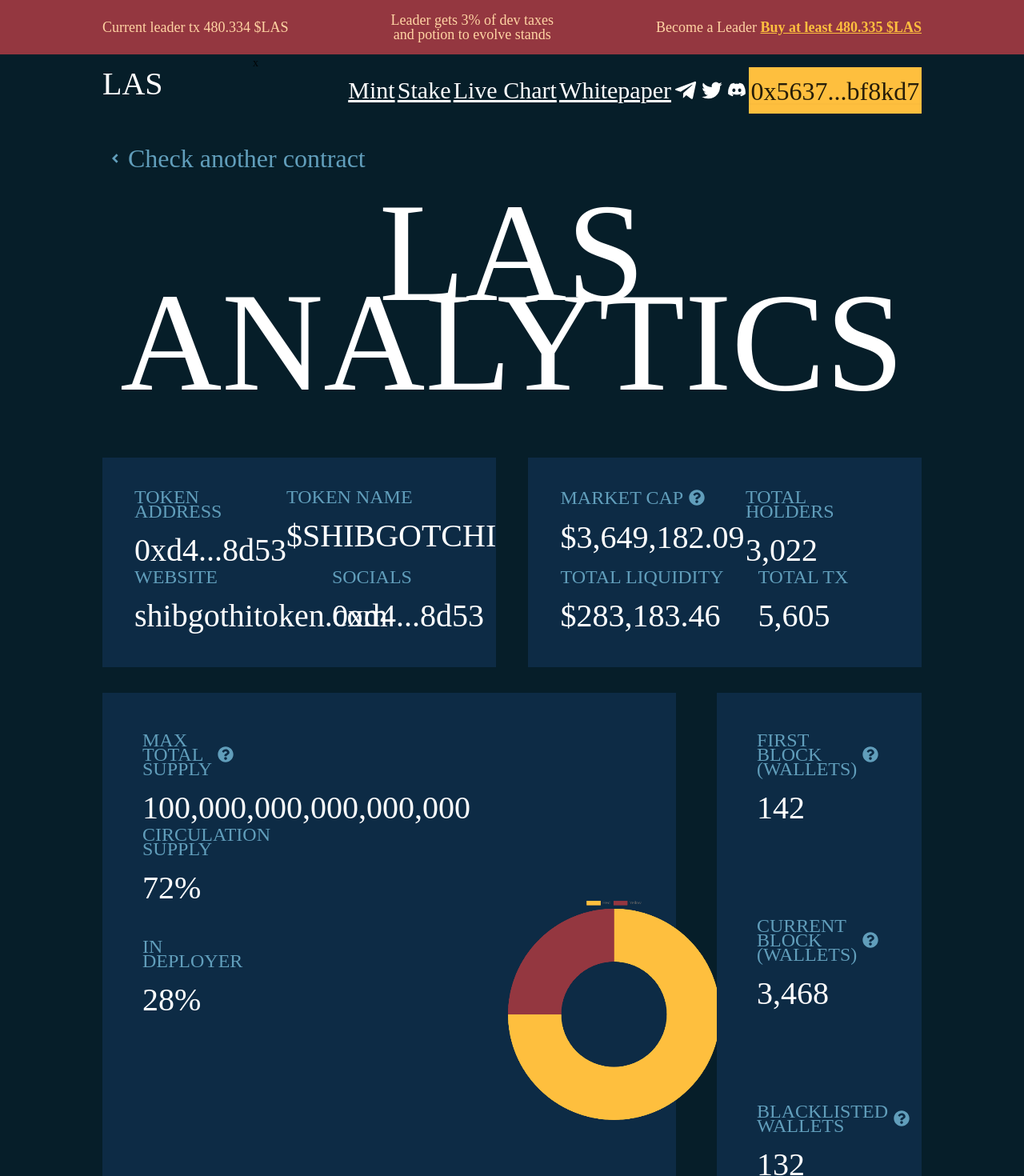
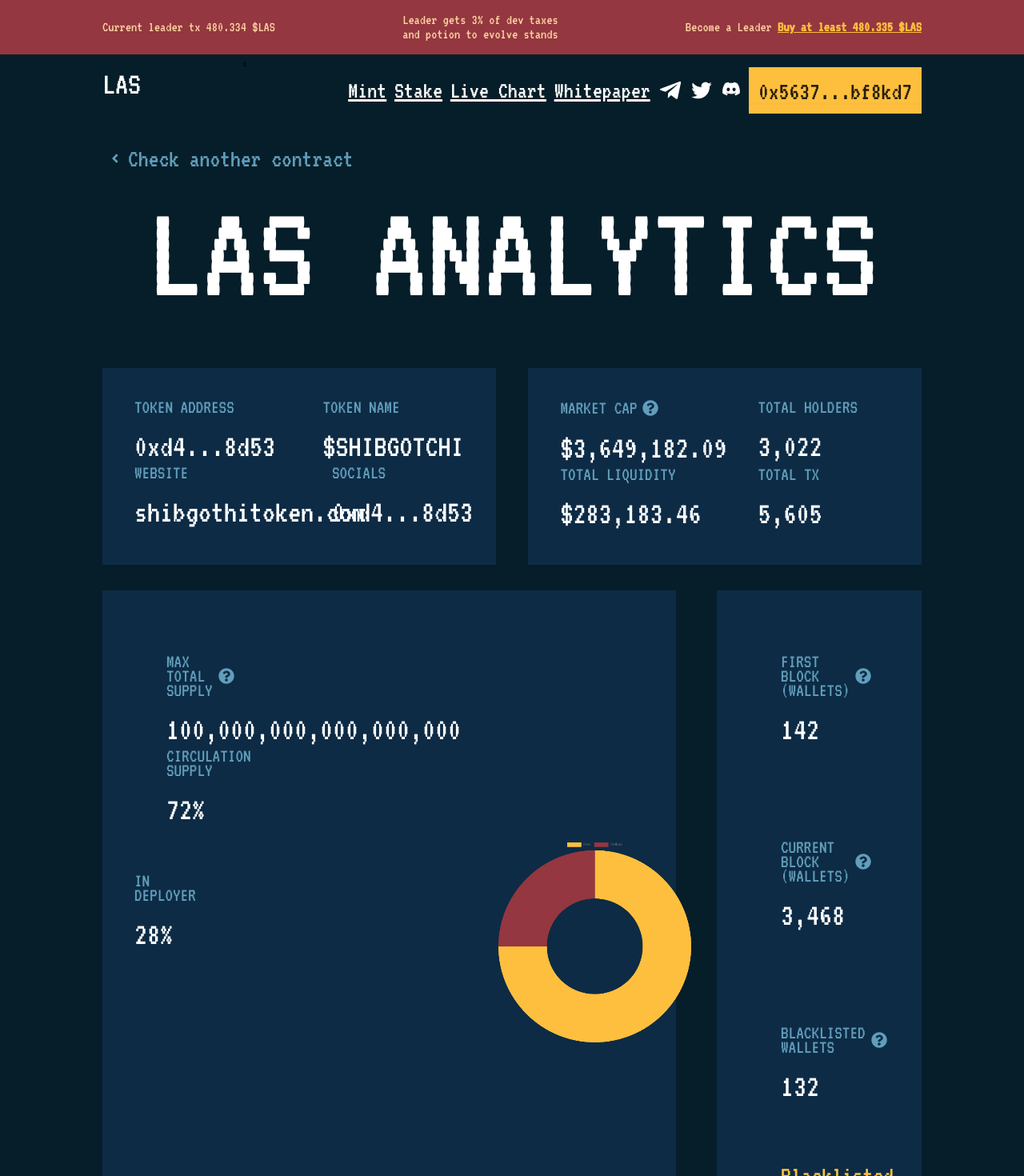
Before and after one commit to TukhtayevaRoziya/test_project, a Next.js app: page /home in a window 1280 px wide. Shown: the top 1470 px of the page at 80% size. Built offline with nearby package versions, Linux system fonts and the light colour scheme.

Commit message:
some fix for font-family

```diff
--- a/components/analytics/Analytics.module.css
+++ b/components/analytics/Analytics.module.css
@@ -15,7 +15,7 @@
   width: 100%;
   display: flex;
   align-items: center;
-  font-family: "Mini Pixel-7";
+  font-family: "VT323", monospace;
   font-style: normal;
   font-weight: 400;
   font-size: 32px;
@@ -26,7 +26,7 @@
 
 .analytics__body__title {
   width: 100%;
-  font-family: "Mini Pixel-7";
+  font-family: "VT323", monospace;
   font-style: normal;
   font-weight: 400;
   font-size: 176px;
@@ -62,7 +62,7 @@
 }
 
 .analytics__body__block__box__titles div p {
-  font-family: "Mini Pixel-7";
+  font-family: "VT323", monospace;
   font-style: normal;
   font-weight: 400;
   font-size: 24px;
@@ -81,7 +81,7 @@
 }
 
 .analytics__body__block__box__titles div h3 {
-  font-family: "Mini Pixel-7";
+  font-family: "VT323", monospace;
   font-style: normal;
   font-weight: 400;
   font-size: 40px;
@@ -107,7 +107,7 @@
 .content p {
   width: 80%;
   text-align: center;
-  font-family: "Mini Pixel-7";
+  font-family: "VT323", monospace;
   font-style: normal;
   font-weight: 400;
   font-size: 24px;
@@ -128,6 +128,9 @@
     margin-bottom: 0;
     margin-top: 0
   }
+  .analytics__body__block__box__titles div h3{
+    font-size: 20px
+  }
   .analytics__body__block{
     flex-direction: column;
   }
@@ -142,6 +145,7 @@
   .analytics__body__block__box__titles div p {
     width: 100%;
     justify-content: center;
+    text-align: center;
     margin-bottom: 0
   }
   .analytics__body__block__box__titles div:first-child{
--- a/components/analytics/bigBlock/BigBlock.module.css
+++ b/components/analytics/bigBlock/BigBlock.module.css
@@ -12,7 +12,7 @@
 }
 
 .bigBlock__title h1{
-  font-family: 'Mini Pixel-7' !important;
+  font-family: "VT323", monospace !important;
 font-style: normal;
 font-weight: 400 !important;
 font-size: 80px;
--- a/components/analytics/chart/Chart.module.css
+++ b/components/analytics/chart/Chart.module.css
@@ -41,7 +41,7 @@
 }
 
 .analytics__body__block__box__titles div p {
-  font-family: "Mini Pixel-7";
+  font-family: "VT323", monospace;
   font-style: normal;
   font-weight: 400;
   font-size: 24px;
@@ -60,7 +60,7 @@
 }
 
 .analytics__body__block__box__titles div h3 {
-  font-family: "Mini Pixel-7";
+  font-family: "VT323", monospace;
   font-style: normal;
   font-weight: 400;
   font-size: 40px;
@@ -72,7 +72,7 @@
 }
 
 .analytics__body__block__diagramma_box__title{
-  padding-left: 40px;
+  padding-top: 1rem;
   width: 30%
 }
 
@@ -91,7 +91,7 @@
 }
 
 .analytics__body__block__desc_block__list_text{
-  font-family: 'Mini Pixel-7';
+  font-family: "VT323", monospace;
 font-style: normal;
 font-weight: 400;
 font-size: 32px;
@@ -104,7 +104,7 @@ color: #FEBF3E;
 
 .analytics__body__block__box {
   width: 100%;
-  padding: 10px;
+  padding: 40px;
   background: #0d2b45;
 }
 .analytics__body__block__desc_block__list_text{
--- a/components/analytics/endBlock/bigBlockEnd/BigBlock.module.css
+++ b/components/analytics/endBlock/bigBlockEnd/BigBlock.module.css
@@ -12,7 +12,7 @@
 }
 
 .bigBlock__title h1{
-  font-family: 'Mini Pixel-7' !important;
+  font-family: "VT323", monospace !important;
 font-style: normal;
 font-weight: 400 !important;
 font-size: 80px;
@@ -41,7 +41,9 @@ all: unset;
   }
 
 .bigBlock__title h1{
-  margin-bottom:0
+  margin-bottom:1rem ;
+  font-size: 40px;
+  line-height: 45px
 }
 .bigBlock__text{
   width: 100%
--- a/components/header/Header.module.css
+++ b/components/header/Header.module.css
@@ -18,7 +18,7 @@
 .header p {
 
   margin: 0;
-  font-family: "Mini Pixel-7";
+  font-family: "VT323", monospace;
   font-style: normal;
   font-weight: 400;
   font-size: 18px;
--- a/components/login/login.module.css
+++ b/components/login/login.module.css
@@ -1,5 +1,5 @@
 @font-face {
-  font-family: "Mini Pixel-7";
+  font-family: "VT323", monospace;
   src: url(https://fonts.googleapis.com/css2?family=Inter&display=optional);
 }
 .Wrapper {
@@ -14,7 +14,7 @@
 .Input__type__checkbox__label{
   color:white;
   margin-left:0.5rem;
-  font-family: 'Mini Pixel-7';
+  font-family: "VT323", monospace;
 font-style: normal;
 font-weight: 400;
 font-size: 20px;
@@ -27,7 +27,7 @@ line-height: 26px;
 }
 
 .login__input__blog__label {
-  font-family: "Mini Pixel-7";
+  font-family: "VT323", monospace;
   font-weight: 400;
   font-size: 20px;
   line-height: 26px;
@@ -59,7 +59,7 @@ line-height: 26px;
   padding: 30px 45px;
 }
 .login__input h1 {
-  font-family: "Mini Pixel-7";
+  font-family: ;
   font-style: normal;
   font-weight: 400;
   font-size: 60px;
@@ -96,7 +96,7 @@ line-height: 26px;
 }
 
 .Login__Block p {
-  font-family: "Mini Pixel-7";
+  font-family: "VT323", monospace;
   font-style: normal;
   width: 555px;
   font-weight: 400;
--- a/components/navbar/Navbar.module.css
+++ b/components/navbar/Navbar.module.css
@@ -23,7 +23,7 @@
 .navbar__links a {
   color: #fff;
   text-decoration: underline;
-  font-family: "Mini Pixel-7";
+  font-family: "VT323", monospace;
   font-style: normal;
   font-weight: 400;
   font-size: 30px;
@@ -42,7 +42,7 @@
 .navbar__links__btn button {
   background: none;
   border: none;
-  font-family: "Mini Pixel-7";
+  font-family: "VT323", monospace;
   font-style: normal;
   font-weight: 400;
   font-size: 32px;
@@ -57,7 +57,7 @@
 .navbar__title {
   margin: auto 0;
 
-  font-family: "Mini Pixel-7";
+  font-family: "VT323", monospace;
   font-style: normal;
   font-weight: 400;
   font-size: 40px;
@@ -96,4 +96,9 @@
     justify-content: flex-end;
     margin: 2rem 1rem 0
   }
+
+  .navbar__links a {
+    font-size: 20px;
+    line-height: 26px;
+  }
 }
--- a/components/navbar/SmNavbar.jsx
+++ b/components/navbar/SmNavbar.jsx
@@ -1,15 +1,17 @@
 import { useState } from 'react';
 import { Button, Drawer } from 'antd';
+import { AiOutlineMenu } from "react-icons/ai";
 import { RiTwitterFill } from "react-icons/ri";
 import { FaTelegramPlane } from "react-icons/fa";
 
 import Link from "next/link";
+import Head from 'next/head';
 import Image from "next/image";
+
 import subtract from "../../assets/navbar/Subtract.png";
 
 import 'antd/dist/antd.css';
 import styles from "./Navbar.module.css";
-import Head from 'next/head';
 
 export const SmNavbar = () => {
   const [visible, setVisible] = useState(false);
@@ -37,7 +39,7 @@ export const SmNavbar = () => {
       <h1 className={styles.navbar__title}>LAS</h1>
 
       <Button type="primary" onClick={showDrawer}>
-        Open
+      <AiOutlineMenu/>
       </Button>
       </div>
       <Drawer title={'LAS'
--- a/styles/globals.css
+++ b/styles/globals.css
@@ -2,7 +2,7 @@
 @tailwind components;
 @tailwind utilities;
 @font-face {
-  font-family: "Mini Pixel-7";
+  font-family: "VT323", monospace;
   src: url(https://fonts.googleapis.com/css2?family=Inter&display=optional);
 }
 
@@ -22,7 +22,7 @@
 body {
   margin: 0;
   background-color: #061e29 !important;
-  font-family: "Mini Pixel-7" !important;
+  font-family: "VT323", monospace !important;
 }
 
 ::-webkit-scrollbar {
@@ -66,6 +66,11 @@ body {
 }
 
 .Chart_analytics__body__block__diagramma_box__text_block__6x8br
+  .Analytics_analytics__body__block__box__mRd9R{
+    padding: 0 !important
+  }
+
+.Chart_analytics__body__block__diagramma_box__text_block__6x8br
   .Analytics_analytics__body__block__box__mRd9R,
 .Chart_analytics__body__block__diagramma_box__text_block__6x8br
   .Analytics_analytics__body__block__box__mRd9R
@@ -99,6 +104,13 @@ body {
 
 .BigBlock_bigBlock__text__xaa_9 .Analytics_analytics__body__block__box__mRd9R {
   width: 100%;
+}
+
+.ant-btn-primary{
+  color: #fff !important;
+  border: none !important;
+  background: transparent !important;
+  font-size: 20px !important
 }
 
 .ant-table-pagination-right {
@@ -251,7 +263,7 @@ body {
 .ant-drawer-title {
   margin: auto 0 !important;
 
-  font-family: "Mini Pixel-7";
+  font-family: "VT323", monospace;
   font-style: normal;
   font-weight: 400;
   font-size: 30px !important;
```
